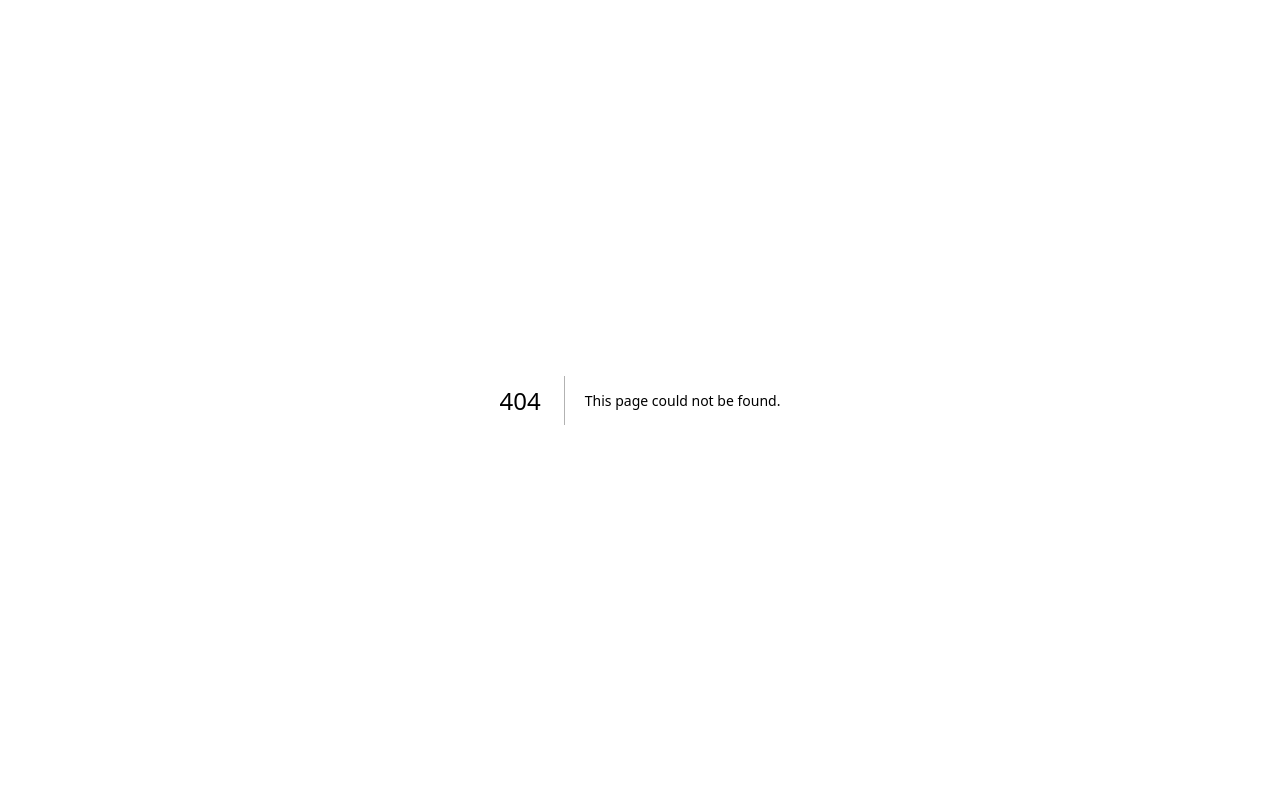
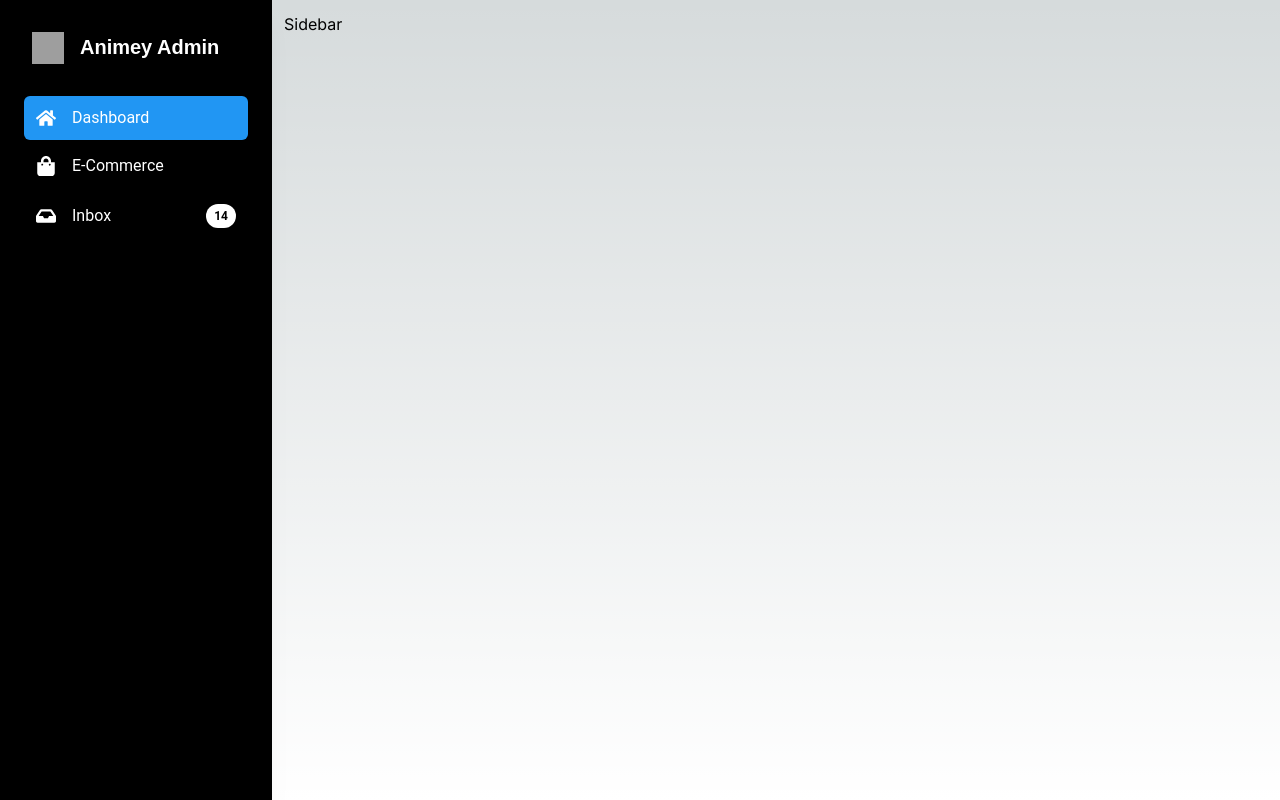
Before and after one commit to ankr19/practicetailwind, a Next.js app: page /sidebar in a window 1280 px wide. Before the commit this address had no page. Built offline with nearby package versions, Linux system fonts and the light colour scheme; grey boxes are pictures that could not be loaded.

Commit message:
ui: sidebar

```diff
--- /dev/null
+++ b/app/sidebar/page.js
@@ -0,0 +1,10 @@
+import Sidebar from '@/components/Sidebar/Sidebar'
+import React from 'react'
+
+export default function Page() {
+  return (
+    <Sidebar>
+      Sidebar
+    </Sidebar>
+  )
+}
--- /dev/null
+++ b/components/Sidebar/Sidebar.jsx
@@ -0,0 +1,78 @@
+"use client";
+import React from "react";
+import {
+  Card,
+  Chip,
+  List,
+  ListItem,
+  ListItemPrefix,
+  ListItemSuffix,
+  Typography,
+} from "@material-tailwind/react";
+import { FaHome, FaInbox, FaShoppingBag } from "react-icons/fa";
+import Link from "next/link";
+import { usePathname } from "next/navigation";
+
+export default function Sidebar({ children }) {
+  let location = usePathname();
+  return (
+    <div>
+      <div className="flex">
+        <div className="">
+          <div className="h-full w-full max-w-[20rem] p-4 shadow-xl shadow-blue-gray-900/5 bg-black">
+            <div className="mb-2 flex items-center gap-4 p-4">
+              <img
+                src="https://docs.material-tailwind.com/img/logo-ct-dark.png"
+                alt="brand"
+                className="h-8 w-8"
+              />
+              <Typography
+                variant="h5"
+                className="text-white font-corinthia capitalize"
+              >
+                Animey Admin
+              </Typography>
+            </div>
+            <List className="text-white">
+              <Link
+                href={"/"}
+                className={`rounded-md ${
+                  location === "/sidebar" ? "bg-blue-500" : ""
+                }`}
+              >
+                <ListItem>
+                  <ListItemPrefix>
+                    <FaHome className="h-5 w-5" />
+                  </ListItemPrefix>
+                  Dashboard
+                </ListItem>
+              </Link>
+              <ListItem>
+                <ListItemPrefix>
+                  <FaShoppingBag className="h-5 w-5" />
+                </ListItemPrefix>
+                E-Commerce
+              </ListItem>
+              <ListItem>
+                <ListItemPrefix>
+                  <FaInbox className="h-5 w-5" />
+                </ListItemPrefix>
+                Inbox
+                <ListItemSuffix>
+                  <Chip
+                    value="14"
+                    size="sm"
+                    className="rounded-full bg-white text-black"
+                  />
+                </ListItemSuffix>
+              </ListItem>
+            </List>
+          </div>
+        </div>
+        <div className="flex-1 min-h-screen">
+          <div className="p-3">{children}</div>
+        </div>
+      </div>
+    </div>
+  );
+}
```
